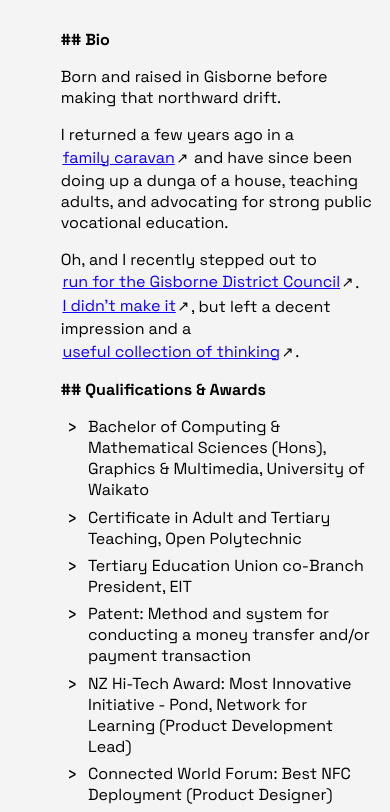
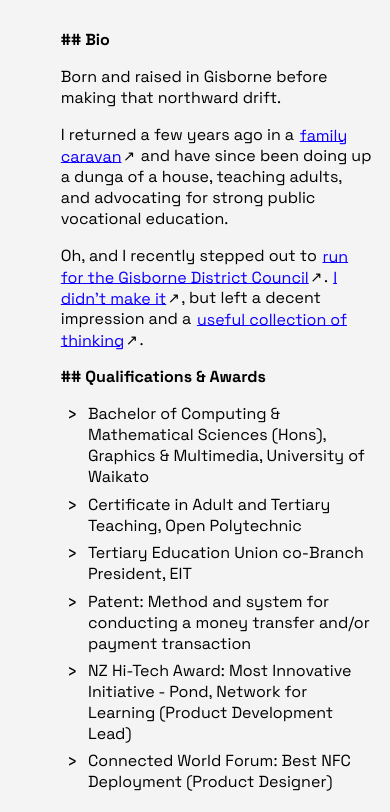
Before and after one commit to ianallannz/ianallannz.github.io, an Eleventy site: page src/about.njk in a window 390 px wide. Shown: the part 3665-4477 px from the top of the page. Built offline with nearby package versions, Linux system fonts and the light colour scheme; Eleventy itself is replaced by a stand-in of ours; files that its build step writes are made by us from their sources; a web font is replaced by a local one.

Commit message:
inline link fix on bio mobile

```diff
--- a/src/css/custom.css
+++ b/src/css/custom.css
@@ -460,6 +460,12 @@ main section table tr td {
 
 main section p a {
     display: inline-block;
+    color: #1100FF;
+    padding: 0.1rem 0.1rem 0.1rem 0.1rem;
+}
+
+main section.three-up .bio p a {
+    display: inline;
     color: #1100FF;
     padding: 0.1rem 0.1rem 0.1rem 0.1rem;
 }
```
Also changed, not shown: 1 other file.
